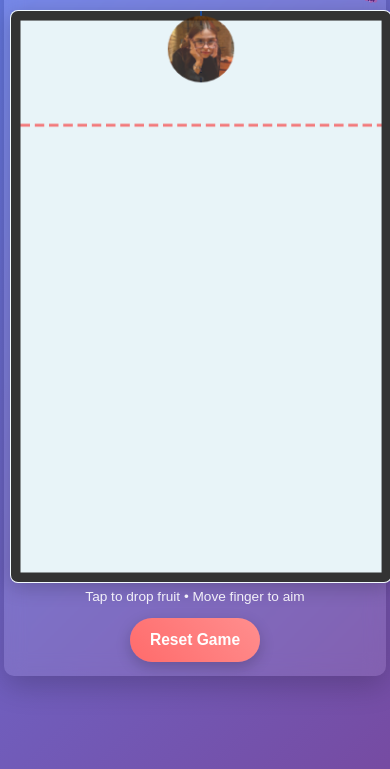
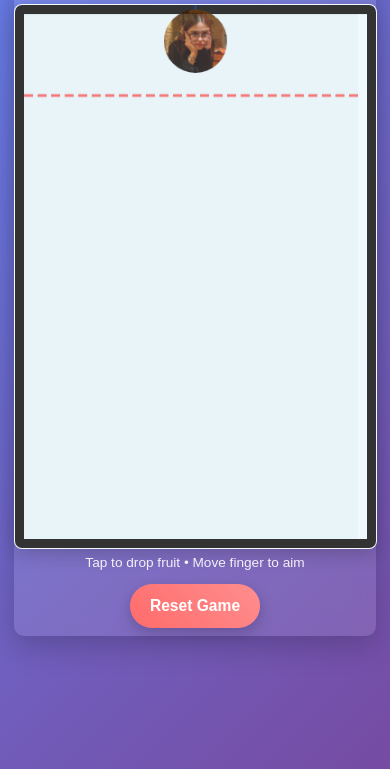
Before and after one commit to zedyjy/watermelon-game, a plain HTML site: page index.html in a window 390 px wide. Shown: the part 75-844 px from the top of the page. Drawn offline with Linux system fonts and the light colour scheme.

Commit message:
Adjust layout and padding for improved game container appearance; refine game area dimensions

```diff
--- a/index.html
+++ b/index.html
@@ -33,7 +33,7 @@ body {
     border-radius: 12px;
     padding: 8px;
     box-shadow: 0 10px 30px rgba(0, 0, 0, 0.2);
-    width: 100%;
+    width: 95%;
     max-width: min(100vw - 16px, 420px);
     margin-top: max(8px, env(safe-area-inset-top));
 }
@@ -126,7 +126,7 @@ button:active {
     }
 
     .game-container {
-        padding: 6px;
+        padding: 0px;
         border-radius: 10px;
         max-width: calc(100vw - 8px);
     }
@@ -303,10 +303,10 @@ button:active {
         // Game constants
         const GAME_AREA = {
             left: 10,
-            right: 390,
+            right: 380,
             top: 10,
             bottom: 590,
-            dangerLine: 120
+            dangerLine: 100
         };
 
         // Image loading system
```
